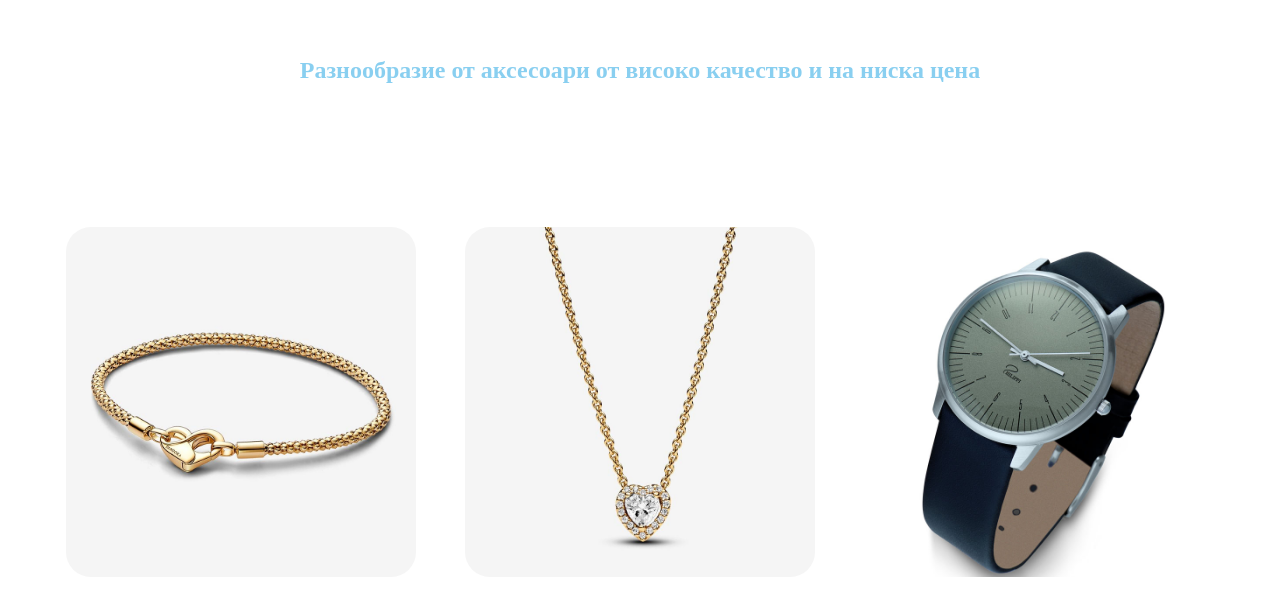
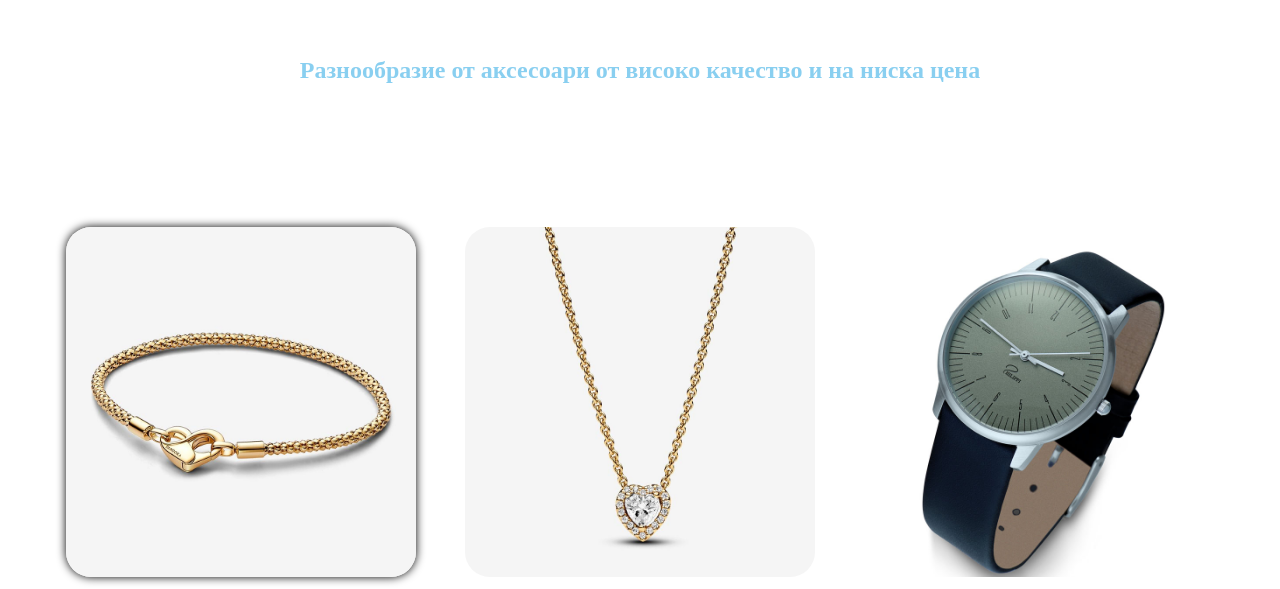
Before and after one commit to StefchoK/WEBproect, a plain HTML site: page acc.html in a window 1280 px wide. In both pictures the pointer is over the picture 240 px from the left and 613 px from the top of the page. Shown: the part 211-800 px from the top of the page. Drawn offline with Linux system fonts and the light colour scheme.

Commit message:
Update acc.css

```diff
--- a/acc.css
+++ b/acc.css
@@ -14,6 +14,10 @@ img {
     border-radius: 25px;
   }
 
+.button:hover {
+  box-shadow: 0 0 10px black;
+}
+
 h2 {
     margin: 20px;
     padding: 40px;
```
